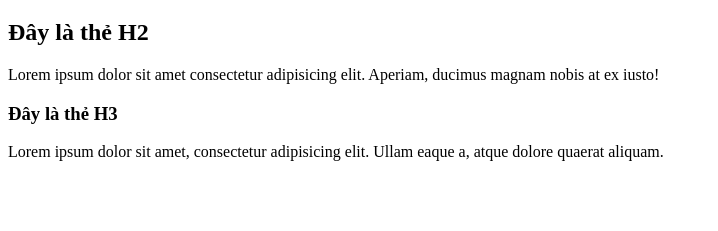
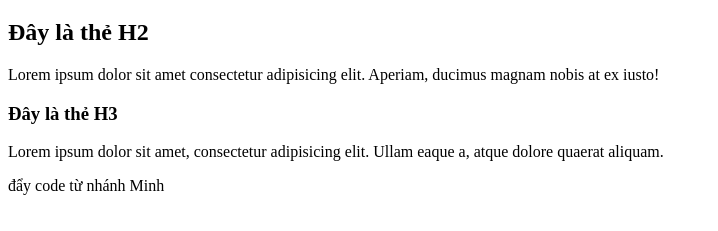
Before and after one commit to EOKAYTI/BC76_DemoGit, a plain HTML site: page index.html in a window 1280 px wide. Shown: the part 61-292 px from the top of the page, without its empty margins (0-718 px from the left). Drawn offline with Linux system fonts and the light colour scheme.

Commit message:
đểy code từ nhánh Nam

```diff
--- a/index.html
+++ b/index.html
@@ -13,6 +13,9 @@
     <p>Lorem ipsum dolor sit amet consectetur adipisicing elit. Aperiam, ducimus magnam nobis at ex iusto!</p>
     <h3>Đây là thẻ H3</h3>
     <p>Lorem ipsum dolor sit amet, consectetur adipisicing elit. Ullam eaque a, atque dolore quaerat aliquam.</p>
+
+
+    <p>đẩy code từ nhánh Minh</p>
 </body>
 
 </html>
```
